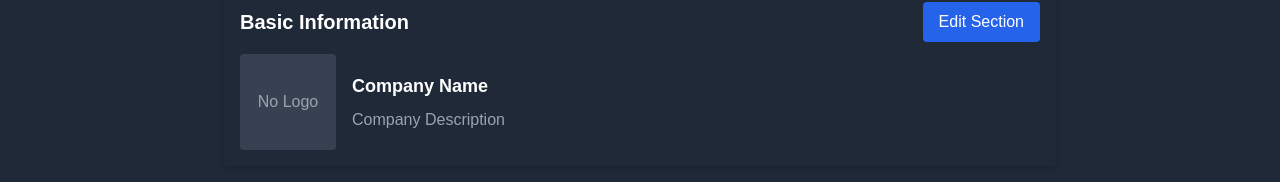
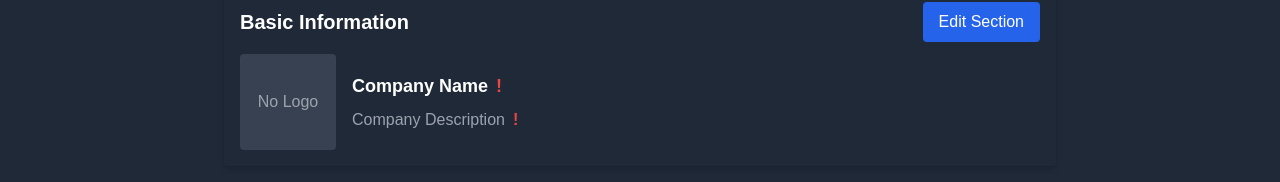
Before and after one commit to vohiqalt/job-portal, a Next.js app: page /account/company/profile in a window 1280 px wide. Shown: the part 242-424 px from the top of the page. Built offline with nearby package versions, Linux system fonts and the light colour scheme; no server answers.

Commit message:
add validation for company profile fields and exclamation mark indicators for missing data

```diff
--- a/app/account/company/profile/components/BasicInfoSection.tsx
+++ b/app/account/company/profile/components/BasicInfoSection.tsx
@@ -24,6 +24,9 @@ export default function BasicInfoSection({
   setEditingBasicInfo,
   onSave,
 }: Props) {
+  const MIN_DESCRIPTION_LENGTH = 10;
+  const MAX_DESCRIPTION_LENGTH = 500;
+
   function handleBasicInfoChange(
     e: ChangeEvent<HTMLInputElement | HTMLTextAreaElement>
   ) {
@@ -33,7 +36,24 @@ export default function BasicInfoSection({
 
   async function toggleEditBasicInfo() {
     if (editingBasicInfo) {
-      // user clicked Save
+      // Validation for required fields
+      if (!companyData.companyName.trim()) {
+        alert("Company Name cannot be empty.");
+        return;
+      }
+
+      const descriptionLength = companyData.companyDescription.trim().length;
+      if (
+        descriptionLength < MIN_DESCRIPTION_LENGTH ||
+        descriptionLength > MAX_DESCRIPTION_LENGTH
+      ) {
+        alert(
+          `Company Description must be between ${MIN_DESCRIPTION_LENGTH} and ${MAX_DESCRIPTION_LENGTH} characters.`
+        );
+        return;
+      }
+
+      // User clicked Save
       await onSave();
       setEditingBasicInfo(false);
     } else {
@@ -79,6 +99,7 @@ export default function BasicInfoSection({
         </div>
 
         <div className="flex-1 space-y-2">
+          {/* Company Name */}
           {editingBasicInfo ? (
             <input
               type="text"
@@ -89,22 +110,30 @@ export default function BasicInfoSection({
               className="bg-gray-900 text-white px-2 py-1 rounded w-full"
             />
           ) : (
-            <p className="text-lg font-bold">
+            <p className="text-lg font-bold flex items-center">
               {companyData.companyName || "Company Name"}
+              {!companyData.companyName && (
+                <span className="text-red-500 font-bold ml-2">!</span>
+              )}
             </p>
           )}
 
+          {/* Company Description */}
           {editingBasicInfo ? (
             <textarea
               name="companyDescription"
               value={companyData.companyDescription}
               onChange={handleBasicInfoChange}
-              placeholder="Company Description (required)"
+              placeholder={`Company Description (required, ${MIN_DESCRIPTION_LENGTH}-${MAX_DESCRIPTION_LENGTH} characters)`}
               className="bg-gray-900 text-white px-2 py-1 rounded w-full min-h-[80px]"
             />
           ) : (
-            <p className="text-gray-400">
+            <p className="text-gray-400 flex items-center">
               {companyData.companyDescription || "Company Description"}
+              {companyData.companyDescription.trim().length <
+                MIN_DESCRIPTION_LENGTH && (
+                <span className="text-red-500 font-bold ml-2">!</span>
+              )}
             </p>
           )}
         </div>
--- a/app/components/Navbar.tsx
+++ b/app/components/Navbar.tsx
@@ -18,6 +18,7 @@ export default function Navbar() {
   const { data: session } = useSession();
   const userType = session?.user?.userType; // "employer" | "job_seeker" | undefined
   const companyName = session?.user?.companyName;
+  const description = session?.user?.companyDescription;
   const userName = session?.user?.name;
 
   const displayName =
@@ -146,7 +147,8 @@ export default function Navbar() {
                         <FaBuilding className="inline mr-2" />
                         Company Profile
                       </span>
-                      {!companyName && (
+                      {(companyName?.trim() === "" ||
+                        description?.trim() === "") && (
                         <span className="text-red-500 font-bold">!</span>
                       )}
                     </Link>
--- a/types/next-auth.d.ts
+++ b/types/next-auth.d.ts
@@ -5,6 +5,7 @@ declare module "next-auth" {
     id: string;
     name?: string;
     companyName?: string;
+    companyDescription?: string;
     email: string;
     image?: string;
     bio?: string;
```
